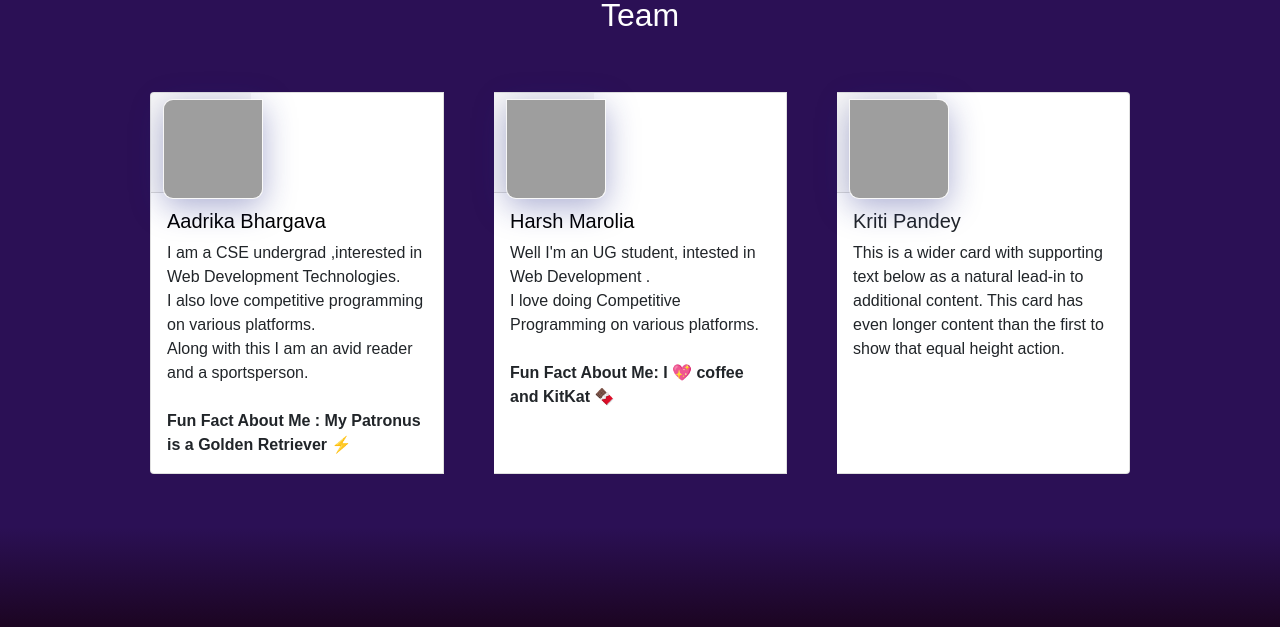
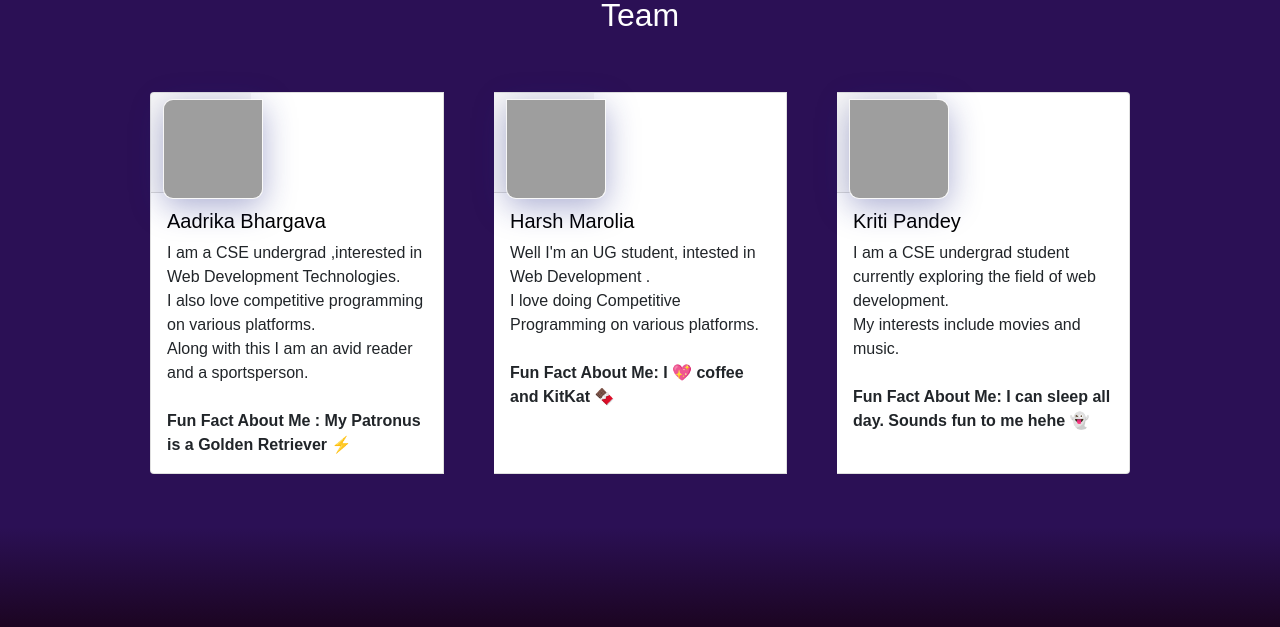
Before and after one commit to ishaandwivedi1234/Educare, a Flask app: page /team in a window 1280 px wide. Shown: the part 173-800 px from the top of the page. Run offline with Flask 2, Linux system fonts and the light colour scheme; some web fonts are replaced; grey boxes are pictures that could not be loaded.

Commit message:
Update 3

```diff
--- a/templates/team.html
+++ b/templates/team.html
@@ -60,10 +60,12 @@
                     <img src="https://tinyurl.com/yep5u33s" class="card-img-top glass" alt="...">
                 </div>
                 <div class="card-body">
-                    <h5 class="card-title">Kriti Pandey</h5>
-                    <p class="card-text">This is a wider card with supporting text below as a natural lead-in to
-                        additional content. This card has even longer content than the first to show that equal height
-                        action.</p>
+                    <h5 class="card-title"><a href="https://www.linkedin.com/in/kriti-pandey-857947205/" style="color: black; text-decoration: none;">Kriti Pandey</a></h5>
+                    <p class="card-text">I am a CSE undergrad student currently exploring the field of web development.
+                        <br> My interests include movies and music.
+                        <br>
+                        <br><strong> Fun Fact About Me: I can sleep all day. Sounds fun to me hehe 👻</strong>
+                    </p>
                 </div>
             </div>
         </div>
```
